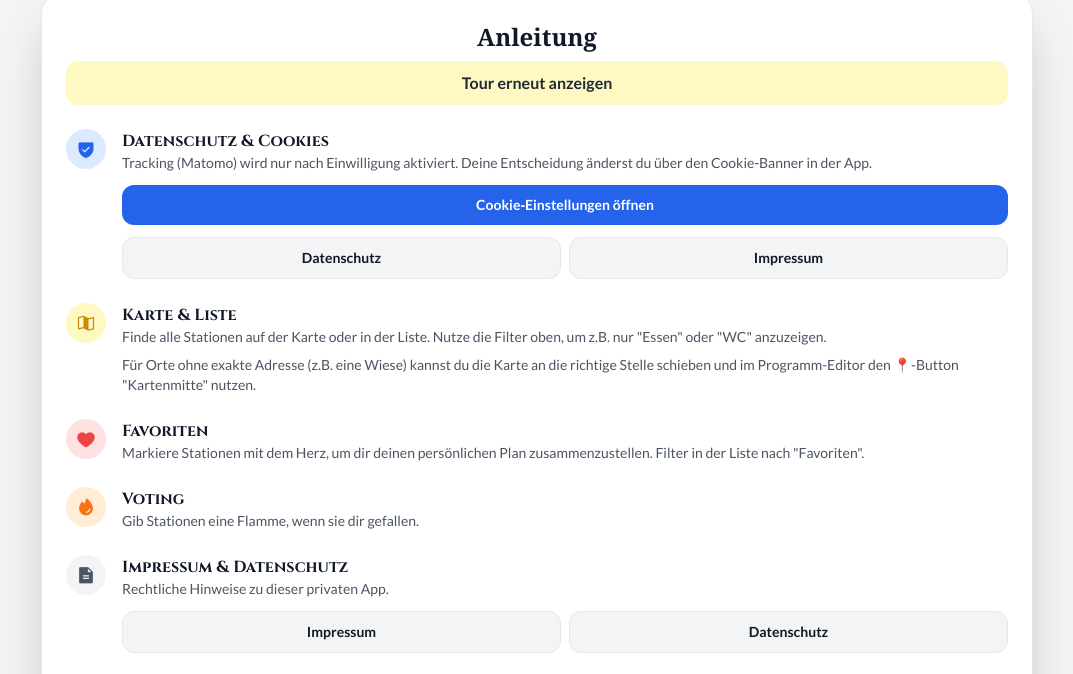
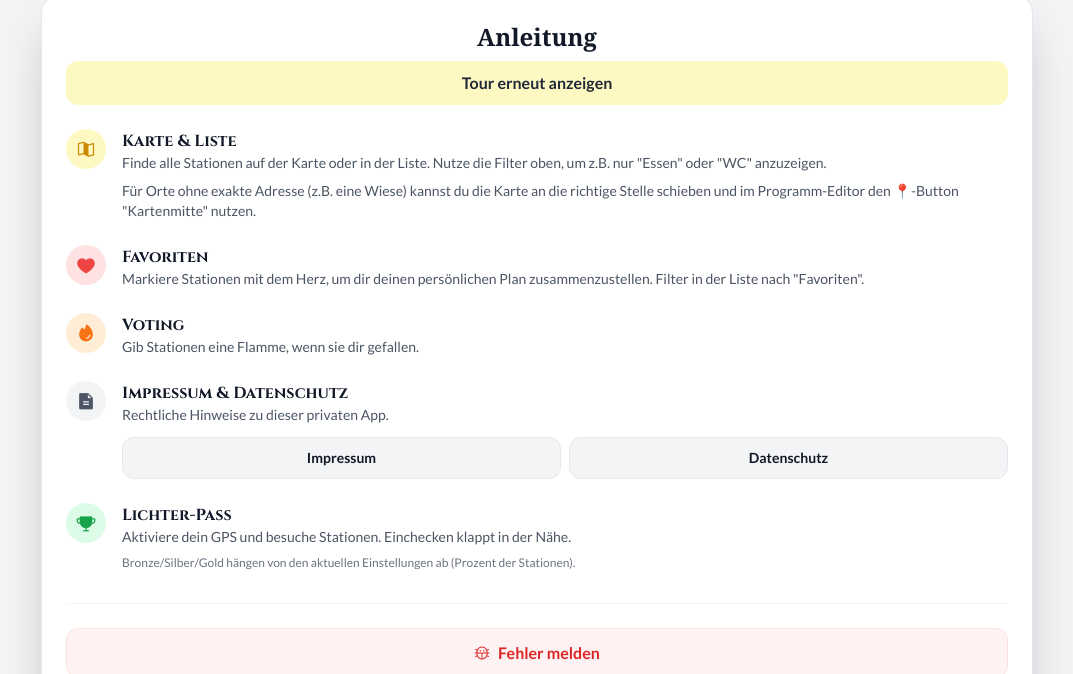
Before and after one commit to Schello805/Lichternacht, a website: page help.html in a window 1280 px wide. Shown: the part 79-753 px from the top of the page, without its empty margins (103-1176 px from the left). Drawn offline with nearby package versions, Linux system fonts and the light colour scheme.

Commit message:
UX: remove cookies section from help; add footer cookies button

```diff
--- a/help.html
+++ b/help.html
@@ -46,32 +46,6 @@
             </a>
 
             <div class="space-y-6">
-                <div class="flex gap-4">
-                    <div class="w-10 h-10 rounded-full bg-blue-100 flex items-center justify-center flex-shrink-0 text-blue-600 dark:bg-blue-900/40 dark:text-blue-300">
-                        <i class="ph-fill ph-shield-check text-xl"></i>
-                    </div>
-                    <div class="w-full">
-                        <h2 class="font-bold text-gray-900 dark:text-white">Datenschutz & Cookies</h2>
-                        <p class="text-sm text-gray-600 dark:text-gray-400">
-                            Tracking (Matomo) wird nur nach Einwilligung aktiviert. Deine Entscheidung änderst du über den Cookie‑Banner in der App.
-                        </p>
-                        <a href="./index.html?cookies=1"
-                            class="inline-flex items-center justify-center gap-2 mt-3 w-full bg-blue-600 text-white py-2.5 rounded-xl font-bold text-sm">
-                            Cookie‑Einstellungen öffnen
-                        </a>
-                        <div class="flex gap-2 mt-3">
-                            <a href="./datenschutz.html"
-                                class="flex-1 text-center bg-gray-100 dark:bg-gray-700 text-gray-900 dark:text-gray-100 py-2.5 rounded-xl font-bold text-sm border border-gray-200 dark:border-gray-600">
-                                Datenschutz
-                            </a>
-                            <a href="./impressum.html"
-                                class="flex-1 text-center bg-gray-100 dark:bg-gray-700 text-gray-900 dark:text-gray-100 py-2.5 rounded-xl font-bold text-sm border border-gray-200 dark:border-gray-600">
-                                Impressum
-                            </a>
-                        </div>
-                    </div>
-                </div>
-
                 <div class="flex gap-4">
                     <div class="w-10 h-10 rounded-full bg-yellow-100 flex items-center justify-center flex-shrink-0 text-yellow-600">
                         <i class="ph-fill ph-map-trifold text-xl"></i>
```
Also changed, not shown: index.html (+4 -0 lines), dist/output.css.
